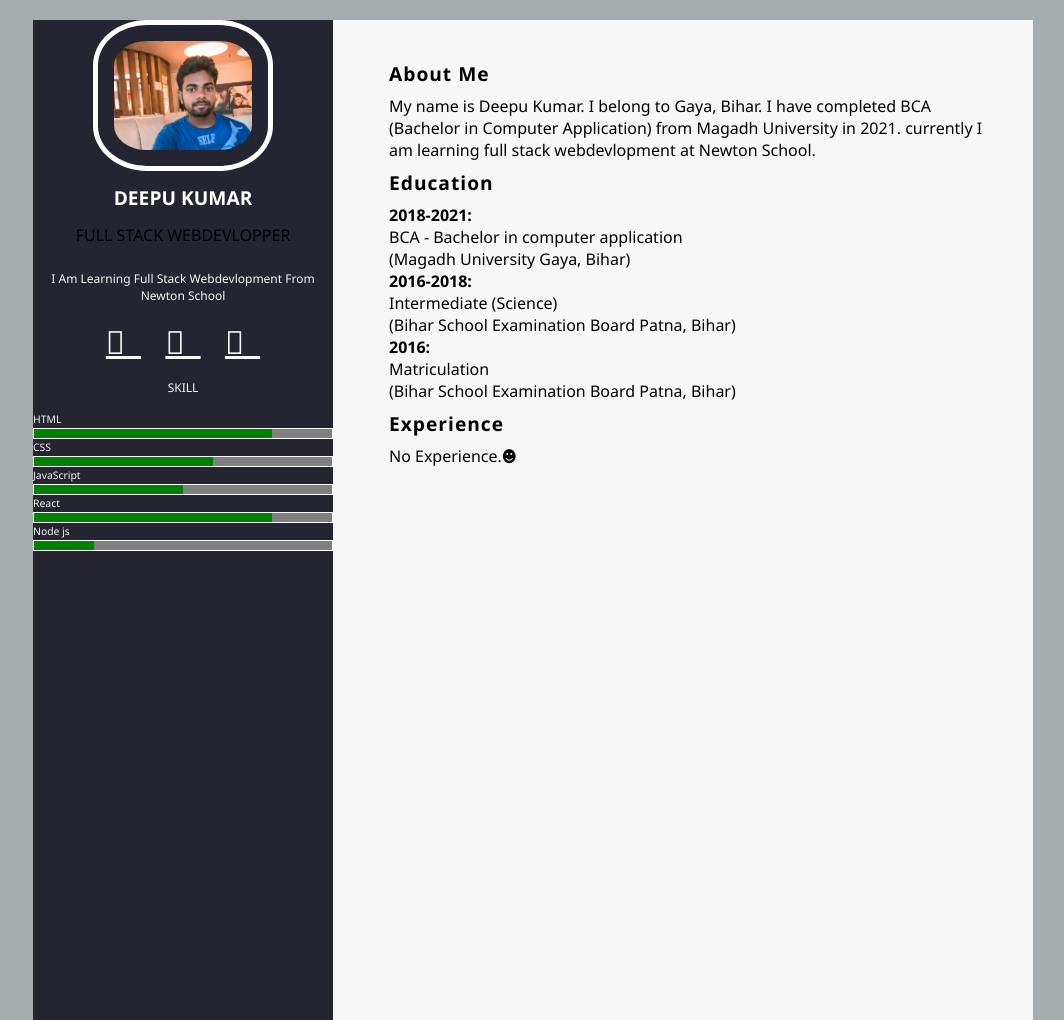
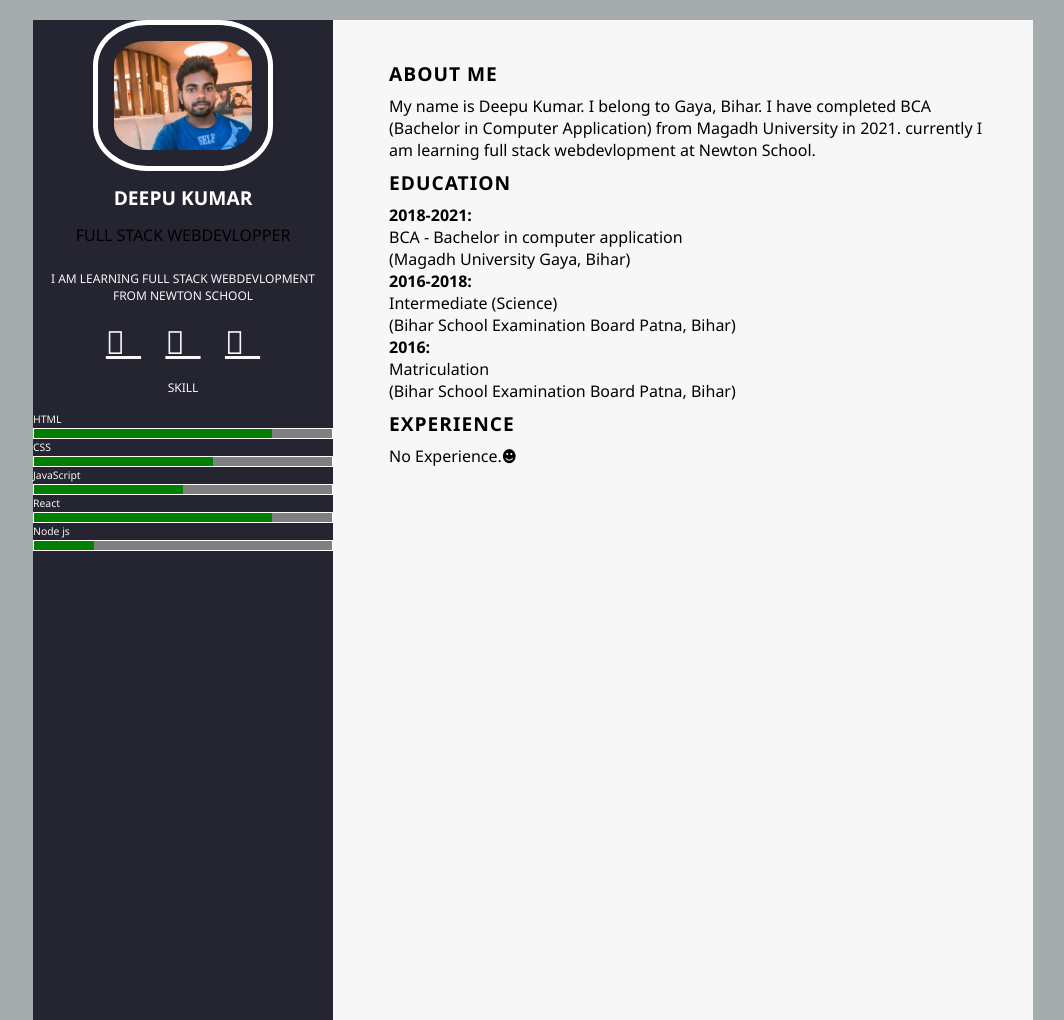
Before and after one commit to deepugupta1846/Fieldset-Output-tag-Optgroup-Select-Text-area-Selectors-Basic-Selectors-C-...---Post-Class---, a plain HTML site: page index.html in a window 1280 px wide. Shown: the whole page, without its empty margins (31-1095 px from the left). Drawn offline with Linux system fonts and the light colour scheme.

Commit message:
Update style.css

```diff
--- a/style.css
+++ b/style.css
@@ -50,7 +50,7 @@ body{
 }
 .description{
     font-size: 0.75rem;
-    text-transform: capitalize;
+    text-transform: uppercase;
     text-align: center;
     padding: 1rem;
     color: #f7f7f7;
@@ -90,7 +90,7 @@ background-color: #f7f7f7;
 
 }
 .right-title{
-    text-transform: capitalize;
+    text-transform: uppercase;
     font-size: 1.2rem;
     font-weight: 700;
     padding: 0.5rem;
```
